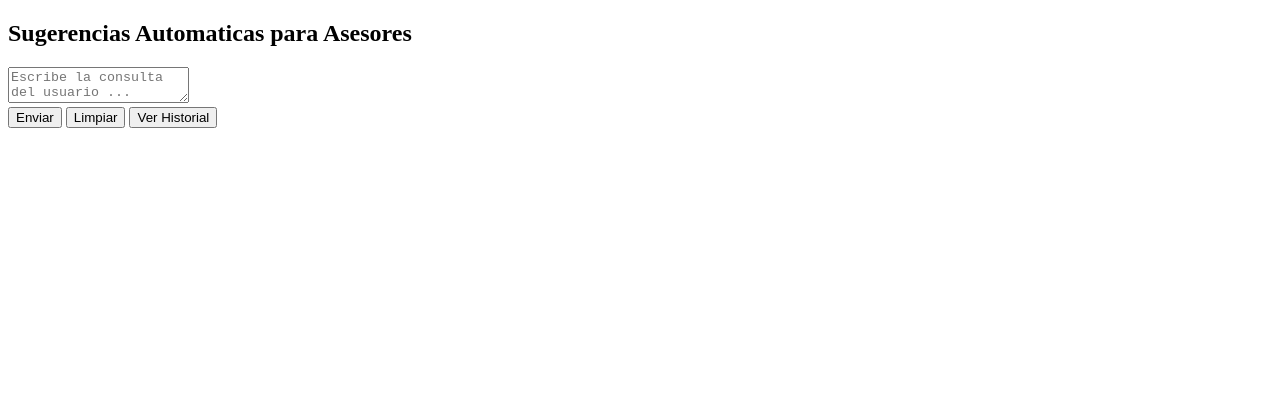
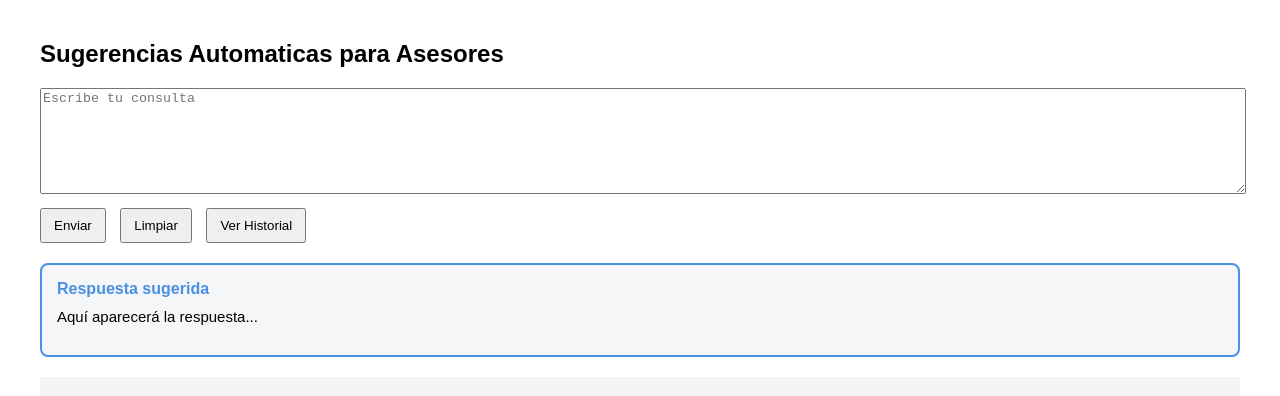
Before and after one commit to AndresMedina25/Sugerencias-Autom-ticas-para-Asesores, a plain HTML site: page app/static/index.html in a window 1280 px wide. Drawn offline with Linux system fonts and the light colour scheme.

Commit message:
Actualizacion de UI

```diff
--- a/app/static/index.html
+++ b/app/static/index.html
@@ -3,16 +3,21 @@
 <head>
     <meta charset="UTF-8">
     <title>Sugerencias Automaticas</title>
-    <link rel="stylesheet" href="styles.css">
+    <link rel="stylesheet" href="/static/styles.css">
 </head>
 <body>
     <h2>Sugerencias Automaticas para Asesores</h2>
 
-    <textarea id = "query" placeholder="Escribe la consulta del usuario ... "></textarea>
+    <textarea id = "query" placeholder="Escribe tu consulta"></textarea>
     <div class="buttons">
         <button onclick="sendQuery()">Enviar</button>
-        <button onclick="ClearFields()">Limpiar</button>
+        <button onclick="clearFields()">Limpiar</button>
         <button onclick="getHistory()">Ver Historial</button>
+    </div>
+
+    <div id="answer-box" class="answer-box">
+        <h3>Respuesta sugerida</h3>
+        <p id="answer-text">Aquí aparecerá la respuesta...</p>
     </div>
 
     <pre id="response"></pre>
@@ -23,24 +28,31 @@
 
             const res = await fetch("/suggest", {
                 method: "POST",
-                headers: {"Content-Type": "application/json"},
+                headers: { "Content-Type": "application/json" },
                 body: JSON.stringify({ query })
             });
 
             const data = await res.json();
-            document.getElementById("response").textContent =
-                JSON.stringify(data, null, 2);
+
+            // Mostrar solo la respuesta en la cajita
+            document.getElementById("answer-text").textContent = data.suggestion;
+
+            // Limpiar historial mostrado (opcional)
+            document.getElementById("response").textContent = "";
         }
 
         async function getHistory() {
             const res = await fetch("/history");
             const data = await res.json();
+
             document.getElementById("response").textContent =
                 JSON.stringify(data, null, 2);
         }
 
         function clearFields() {
             document.getElementById("query").value = "";
+            document.getElementById("answer-text").textContent =
+                "Aquí aparecerá la respuesta...";
             document.getElementById("response").textContent = "";
         }
     </script>
--- /dev/null
+++ b/app/static/styles.css
@@ -0,0 +1,41 @@
+body {
+    font-family: Arial, sans-serif;
+    margin: 40px;
+}
+
+textarea {
+    width: 100%;
+    height: 100px;
+    margin-bottom: 10px;
+}
+
+.buttons button {
+    margin-right: 10px;
+    padding: 8px 12px;
+}
+
+pre {
+    background-color: #f4f4f4;
+    padding: 10px;
+    margin-top: 20px;
+    white-space: pre-wrap;
+}
+
+.answer-box {
+    margin-top: 20px;
+    padding: 15px;
+    border: 2px solid #4a90e2;
+    background-color: #f4f6f8;
+    border-radius: 8px;
+}
+
+.answer-box h3 {
+    margin: 0;
+    font-size: 16px;
+    color: #4a90e2;
+}
+
+.answer-box p {
+    margin-top: 10px;
+    font-size: 15px;
+}
```
Also changed, not shown: 1 other file.
